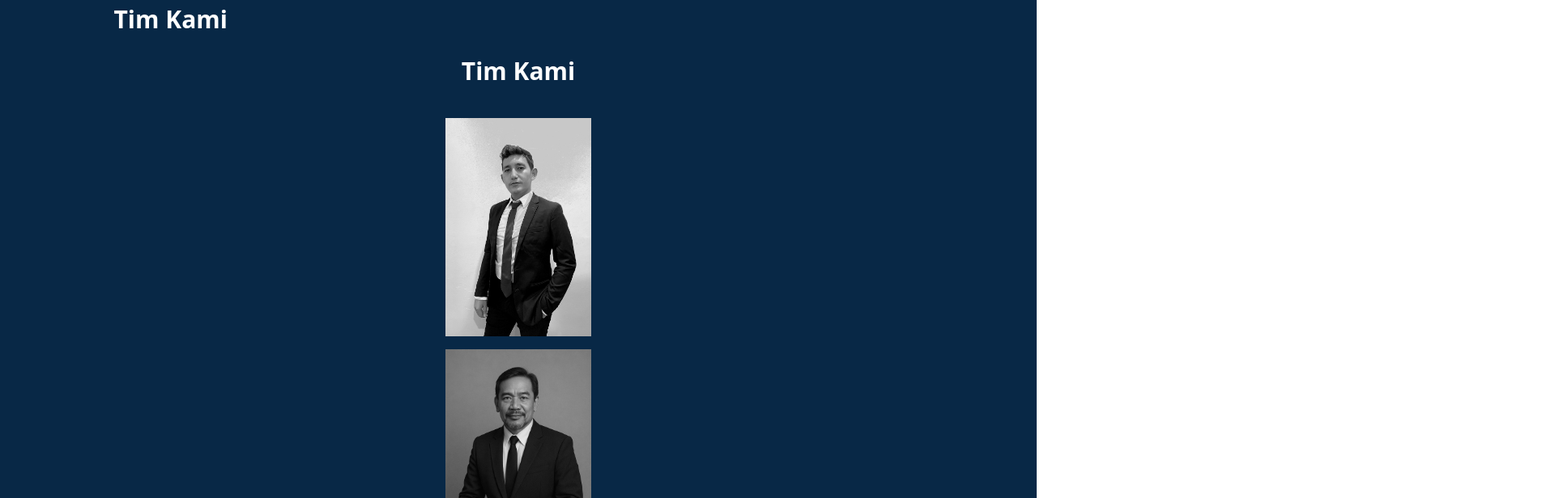
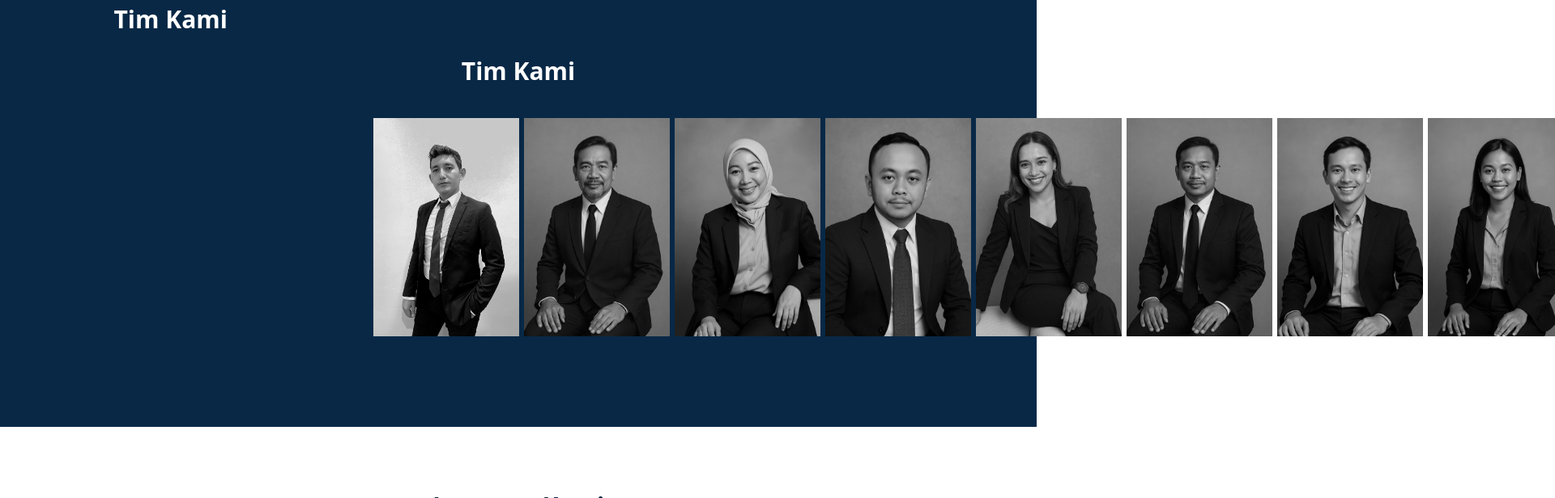
Before and after one commit to ProfAdri90/estetic-dinamis, a Next.js app: page / in a window 1280 px wide. Shown: the part 3570-4186 px from the top of the page at 81% size, 1920 px wide, since content can reach past the window. Built offline with nearby package versions, Linux system fonts and the light colour scheme.

Commit message:
Update OurTeams.jsx

```diff
--- a/components/OurTeams.jsx
+++ b/components/OurTeams.jsx
@@ -18,13 +18,13 @@ export default function OurTeams() {
     <section id="tim" className="scroll-mt-[140px] px-4 py-16 bg-[#082846] text-white">
       <h2 className="text-center text-3xl font-bold mb-10">Tim Kami</h2>
 
-      <div className="flex flex-wrap justify-center gap-3 md:gap-4 max-w-[95%] mx-auto">
+      <div className="flex justify-between max-w-[1440px] mx-auto gap-[6px]">
         {teamMembers.map((member, i) => (
           <motion.div
             key={i}
             initial={{ opacity: 0, y: 20 }}
             whileInView={{ opacity: 1, y: 0 }}
-            transition={{ duration: 0.5, delay: i * 0.1 }}
+            transition={{ duration: 0.4, delay: i * 0.05 }}
           >
             <TeamCard image={member.image} name={member.name} title={member.title} />
           </motion.div>
```
